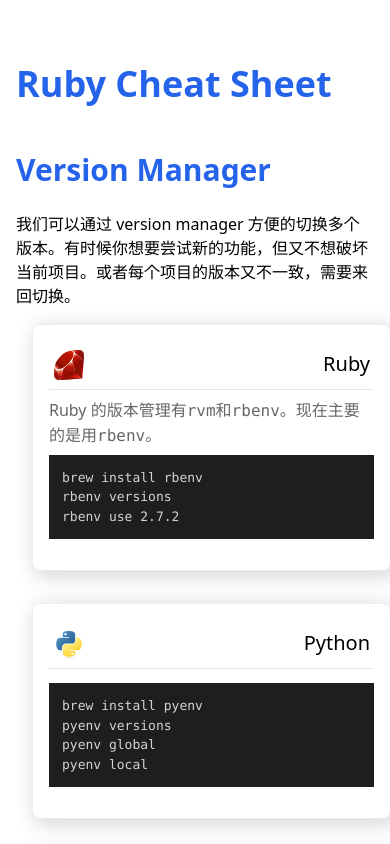
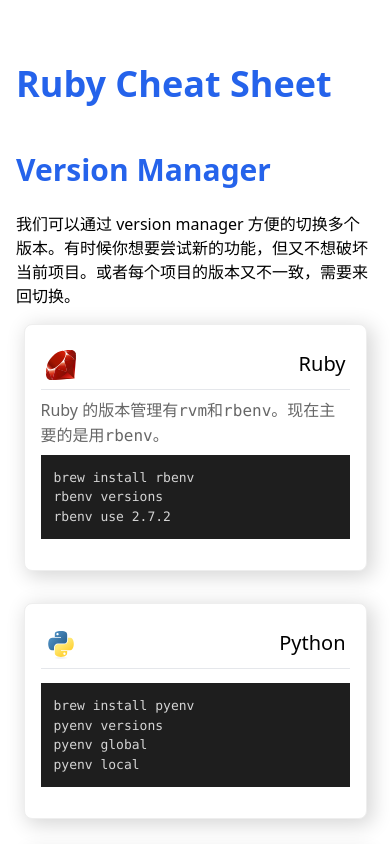
Before and after one commit to zhongxiao37/cheat-sheet, a Next.js app: page / in a window 390 px wide. Shown: the top 844 px of the page. Built offline with nearby package versions, Linux system fonts and the light colour scheme.

Commit message:
fix: responsive changes

```diff
--- a/components/molecules/Card/Card.styles.ts
+++ b/components/molecules/Card/Card.styles.ts
@@ -4,18 +4,22 @@
   {
     root: {
       padding: "16px",
-      width: "359px",
+      width: "343px",
       maxHeight: "600px",
       flexGrow: 0,
       flexShrink: 0,
       border: "solid 1px #eeeeee",
       borderRadius: "8px",
-      margin: "16px",
+      margin: "16px 0",
       backgroundColor: "#ffffff",
       transition: "box-shadow 300ms cubic-bezier(0.4, 0, 0.2, 1) 0ms",
       boxShadow: "rgb(0 0 0 / 16%) 4px 4px 20px 2px",
       display: "flex",
       flexDirection: "column",
+
+      "@media (min-width: 395px)": {
+        margin: "16px",
+      },
     },
     title: {
       fontSize: "20px",
```
